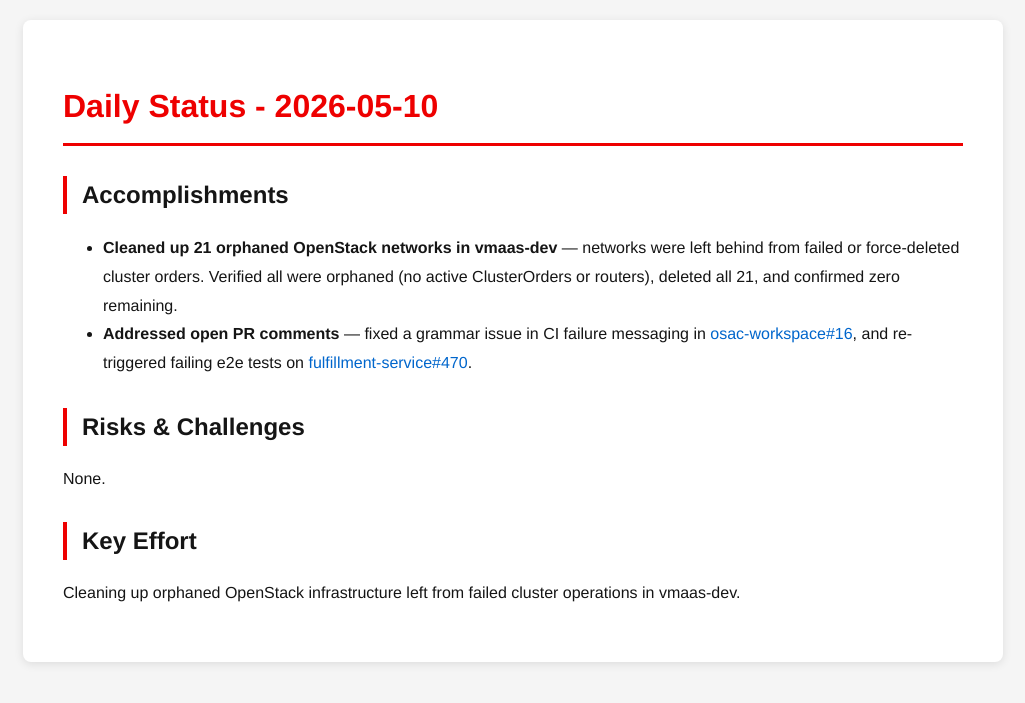
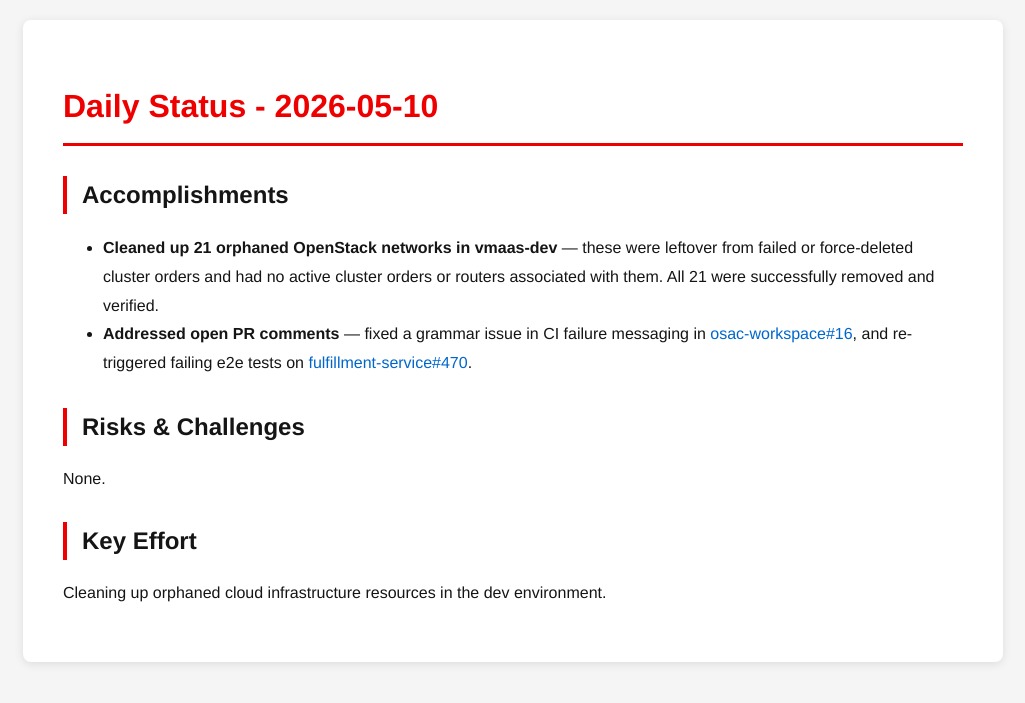
Before and after one commit to tzvatot/daily-status, a Jekyll site: the page built from 2026-05-10.md, in a window 1280 px wide. Shown: the top 703 px of the page, without its empty margins (127-1152 px from the left). Built offline with Jekyll 4.4.1, drawn with Linux system fonts in a browser that asks for light colours.

Commit message:
Daily status update - 2026-05-10

```diff
--- a/2026-05-10.md
+++ b/2026-05-10.md
@@ -7,11 +7,11 @@ date: 2026-05-10
 # Daily Status - 2026-05-10
 
 ## Accomplishments
-- **Cleaned up 21 orphaned OpenStack networks in vmaas-dev** — networks were left behind from failed or force-deleted cluster orders. Verified all were orphaned (no active ClusterOrders or routers), deleted all 21, and confirmed zero remaining.
+- **Cleaned up 21 orphaned OpenStack networks in vmaas-dev** — these were leftover from failed or force-deleted cluster orders and had no active cluster orders or routers associated with them. All 21 were successfully removed and verified.
 - **Addressed open PR comments** — fixed a grammar issue in CI failure messaging in [osac-workspace#16](https://github.com/osac-project/osac-workspace/pull/16), and re-triggered failing e2e tests on [fulfillment-service#470](https://github.com/osac-project/fulfillment-service/pull/470).
 
 ## Risks & Challenges
 None.
 
 ## Key Effort
-Cleaning up orphaned OpenStack infrastructure left from failed cluster operations in vmaas-dev.
+Cleaning up orphaned cloud infrastructure resources in the dev environment.
```
